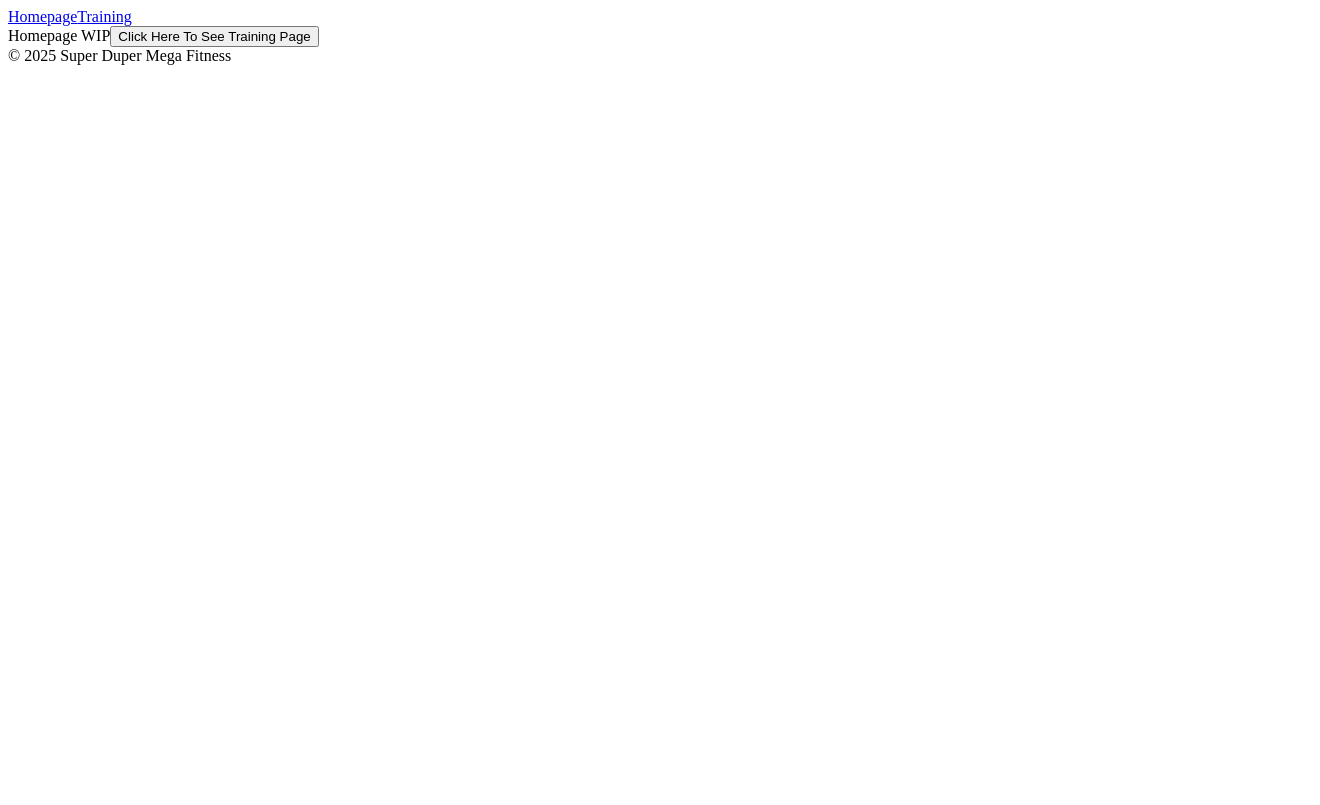
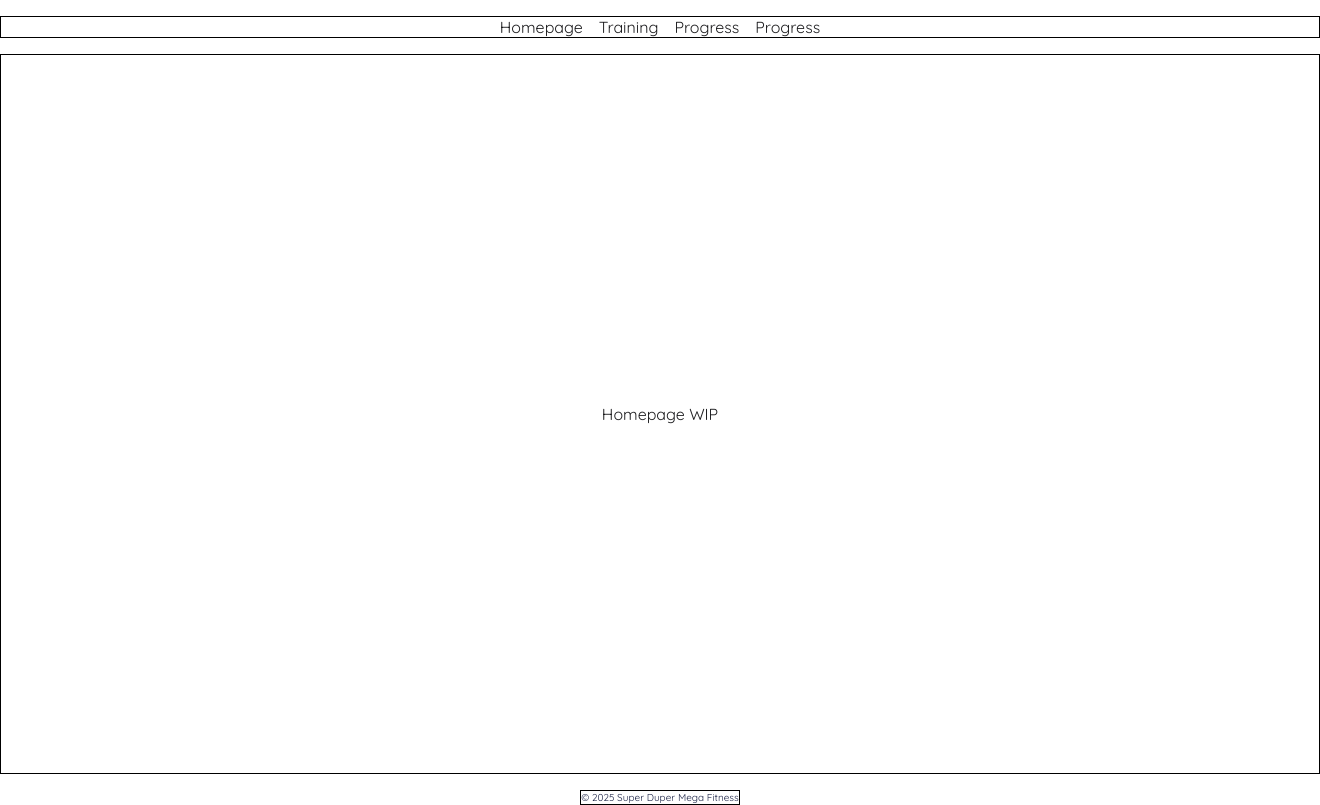
Before and after one commit to AugustSummerApp/FrontEnd, a React (Vite) app: page / in a window 1280 px wide. Shown: the whole page, 1320 px wide, since content can reach past the window. Built offline with nearby package versions, Linux system fonts and the light colour scheme.

Commit message:
added somebaseline css, more pages

```diff
--- a/index.html
+++ b/index.html
@@ -7,7 +7,7 @@
     <title>Super duper mega fitness</title>
   </head>
   <body>
-    <div id="root"></div>
+    <div id="root" className=""></div>
     <script type="module" src="/src/main.tsx"></script>
   </body>
 </html>
--- a/src/App.css
+++ b/src/App.css
@@ -0,0 +1,106 @@
+@import url('https://fonts.googleapis.com/css2?family=Quicksand:wght@300..700&display=swap');
+*{
+    margin:0;
+    padding:0;
+    box-sizing: border-box;
+    text-decoration: none;
+    color:var(--clr-text-primary);
+    font-weight:var(--font-regular);
+        font-family: "Quicksand", sans-serif;
+}
+:root{
+    --clr-primary:#0a0903;
+    --clr-text-primary:#1E1E20;
+    --clr-text-second:#1C2346;
+    --clr-second:#ff5100;
+    --clr-dark:#ff8200;
+    --clr-light:#e4e4e4;
+    --clr-border:#ffc929;
+    --clr-border-secondary:#fff4d5;
+    --clr-btn:#fff4d5;
+    --clr-graph-line:#fff4d5;
+    --clr-graph-bg:#fff4d5;
+    --clr-graph:#fff4d5;
+
+    --font-biggest:48px;
+    --font-bigger:36px;
+    --font-big:28px;
+    --font-standard:16px;
+    --font-small:14px;
+    --font-smaller:12px;
+    --font-smallest:10px;
+
+    --font-light:300;
+    --font-regular:400;
+    --font-medium:500;
+    --font-SemiBold:600;
+    --font-Bold:700;
+}
+a:hover,a:active{
+    color:var(--clr-second);
+    transition: .6s;
+}
+
+.container{
+    width: 1320px;
+    margin:0 auto;
+    display: grid;
+    grid-template-rows: auto 1fr auto;
+    gap:1rem;
+}
+
+.Footer{
+    bottom:2rem;
+    display: flex;
+    align-items: center;
+    justify-content: center;
+    margin:0 auto;
+    border:1px solid black;
+    font-size: var(--font-smallest);
+    p{
+        color:var(--clr-text-second)
+    }
+}
+
+.Header{
+    display: flex;
+    align-items: center;
+    justify-content: center;
+    border:1px solid black;
+    margin-top:1rem;
+    nav{
+        display: flex;
+        gap:1rem;
+        }
+}
+
+.main{
+    display: flex;
+    align-items: center;
+    justify-content: center;
+    border:1px solid black;
+    height: 90svh;
+
+}
+
+@media(width < 1200px)
+{
+    .container{
+        width: 1140px;
+    }
+
+}
+@media(width < 768px)
+{
+    .container{
+        width: 720px;
+    }
+
+}
+@media(width < 576px)
+{
+    .container{
+        width: 540px;
+    }
+
+}
--- a/src/App.tsx
+++ b/src/App.tsx
@@ -3,6 +3,8 @@ import './App.css'
 import Layout from './assets/Components/Layout'
 import HomePage from './assets/Pages/HomePage'
 import TrainingPage from './assets/Pages/TrainingPage'
+import ProgressPage from './assets/Pages/ProgressPage'
+import MacrosPage from './assets/Pages/MacrosPage'
 
 function App() {
 
@@ -11,6 +13,8 @@ function App() {
       <Route path="/" element={<Layout />}>
         <Route index element={<HomePage />} />
         <Route path="Training" element={<TrainingPage />} />
+        <Route path="Progress" element={<ProgressPage />} />
+        <Route path="Macros" element={<MacrosPage />} />
       </Route>
     </Routes>
   )
--- a/src/assets/Components/Layout.tsx
+++ b/src/assets/Components/Layout.tsx
@@ -2,19 +2,22 @@ import { Outlet, Link } from "react-router-dom"
 
 function Layout() {
   return (
-    <div>
-      <header>
+    <div className="container">
+      <header className="Header">
         <nav>
           <Link to="/">Homepage</Link>
           <Link to="/Training">Training</Link>
+          <Link to="/Progress">Progress</Link>
+          <Link to="/Macros">Progress</Link>
         </nav>
       </header>
-      <main>
+      <main className="main">
         <Outlet />
       </main>
-      <footer>
-        © 2025 Super Duper Mega Fitness
-      </footer>
+      <div className="Footer">
+        <p>© 2025 Super Duper Mega Fitness</p>
+
+      </div>
     </div>  )
 }
 
--- a/src/assets/Pages/HomePage.tsx
+++ b/src/assets/Pages/HomePage.tsx
@@ -1,13 +1,8 @@
-import { useNavigate } from "react-router-dom"
 
 function Homepage() {
-    const navigate = useNavigate()
   return (
     <div>Homepage WIP
-        <button
-        onClick={() => navigate('/Training')}>
-            Click Here To See Training Page
-        </button>
+
 
     </div>
   )
--- /dev/null
+++ b/src/assets/Pages/MacrosPage.tsx
@@ -0,0 +1,8 @@
+
+function MacrosPage() {
+  return (
+    <div>MacrosPage</div>
+  )
+}
+
+export default MacrosPage
--- /dev/null
+++ b/src/assets/Pages/ProgressPage.tsx
@@ -0,0 +1,6 @@
+
+export default function ProgressPage() {
+  return (
+    <div>ProgressPage</div>
+  )
+}
```
